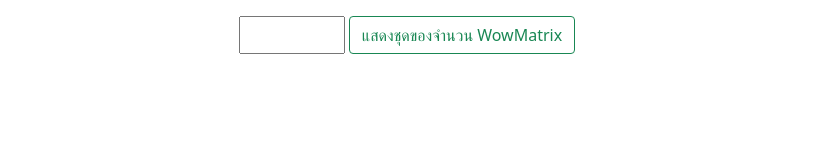
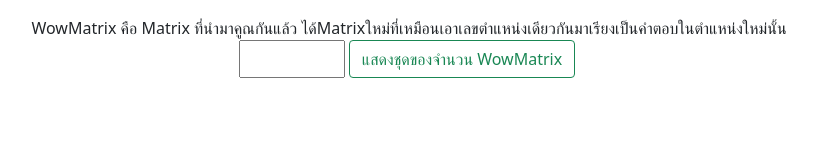
Before and after one commit to supakit223/WowMatrix, a plain HTML site: page index.html in a window 1280 px wide. Shown: the whole page, without its empty margins (231-1048 px from the left). Drawn offline with nearby package versions, Linux system fonts and the light colour scheme.

Commit message:
Update index.html

```diff
--- a/index.html
+++ b/index.html
@@ -13,6 +13,9 @@
 </head>
 <body>
     <div class="container mt-3">
+         <div class="mt-3 d-flex align-content-center justify-content-center">
+            <label>WowMatrix คือ Matrix ที่นำมาคูณกันแล้ว ได้Matrixใหม่ที่เหมือนเอาเลขตำแหน่งเดียวกันมาเรียงเป็นคำตอบในตำแหน่งใหม่นั้น</label>
+        </div>
         <div class="d-flex align-content-center justify-content-center">
             <input id="amount" type="number" text min="10" max="1000">
             <button class="btn btn-outline-success mx-1" type="button" onclick="showWow()">แสดงชุดของจำนวน WowMatrix</button>
```
